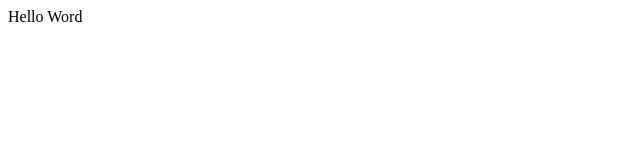
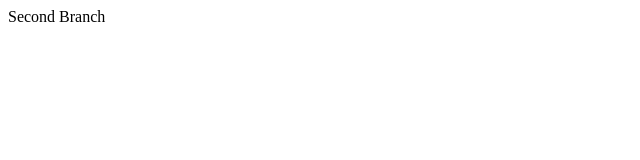
Before and after one commit to Yevgen007/new-rep, a plain HTML site: page index.html in a window 1280 px wide. Shown: the full height of the page, 0-640 px from the left. Drawn offline with Linux system fonts and the light colour scheme.

Commit message:
second branch commit

```diff
--- a/index.html
+++ b/index.html
@@ -6,6 +6,7 @@
     <title>Document</title>
 </head>
 <body>
-    Hello Word
+    Second Branch
+
 </body>
 </html>
```
